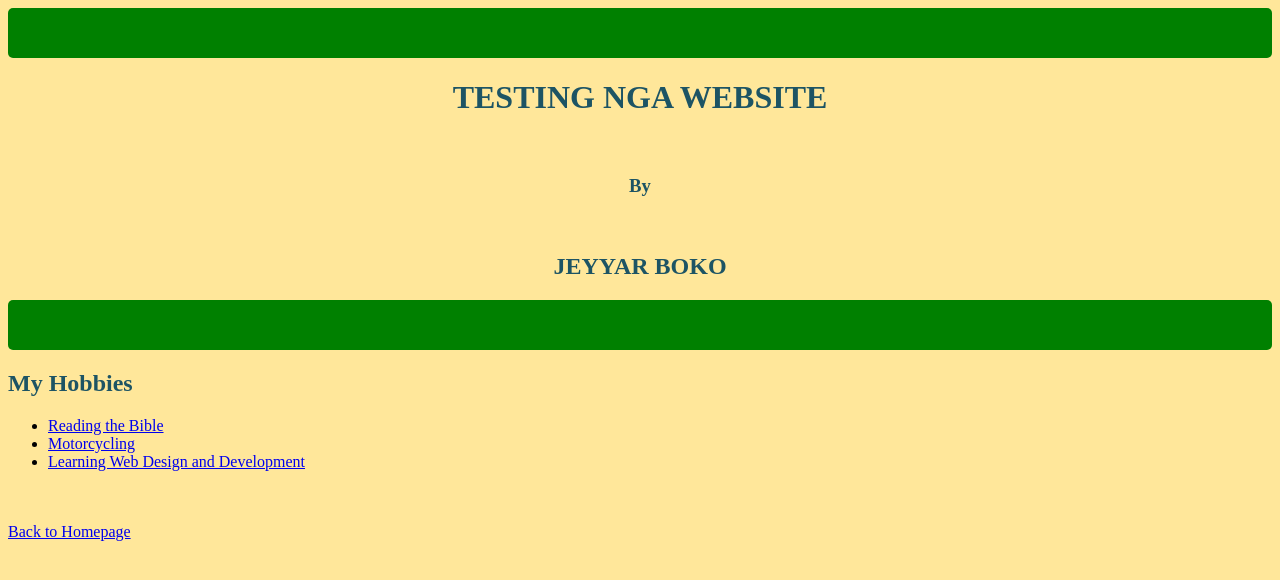
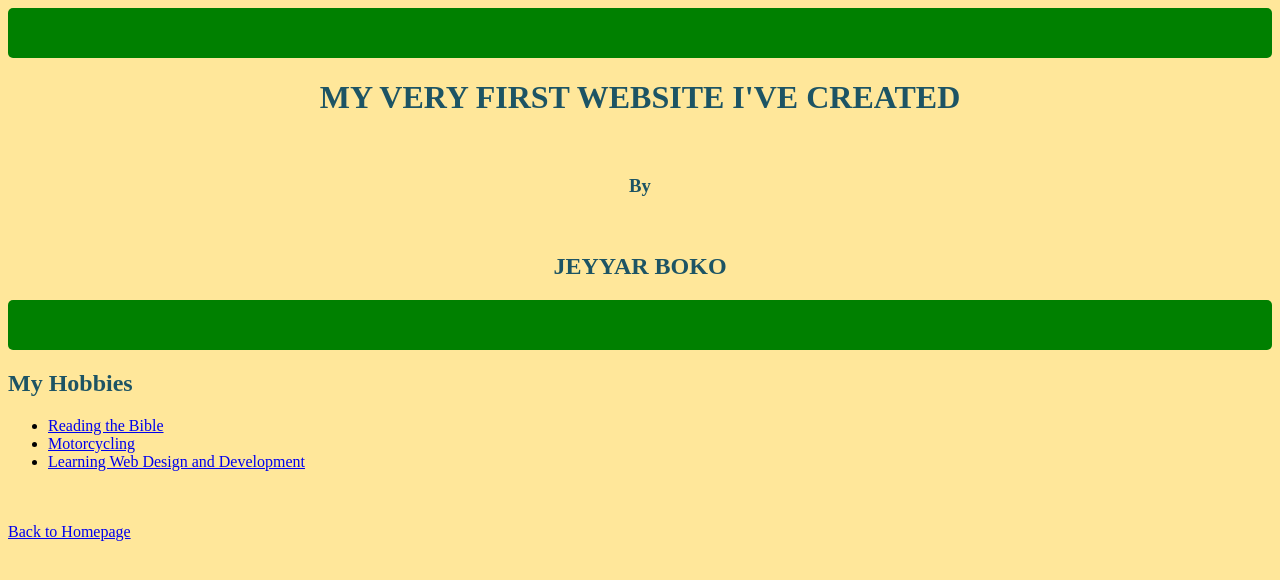
Before and after one commit to jeybok26/personal-testing-html, a plain HTML site: page hobbies.html in a window 1280 px wide. Drawn offline with Linux system fonts and the light colour scheme.

Commit message:
Update hobbies.html

```diff
--- a/hobbies.html
+++ b/hobbies.html
@@ -10,7 +10,7 @@
   <body>
     <center>
       <hr class="hr1">
-      <h1>TESTING NGA WEBSITE</h1>
+      <h1>MY VERY FIRST WEBSITE I'VE CREATED</h1>
       <br>
       <h3>By</h3>
       <br>
```
